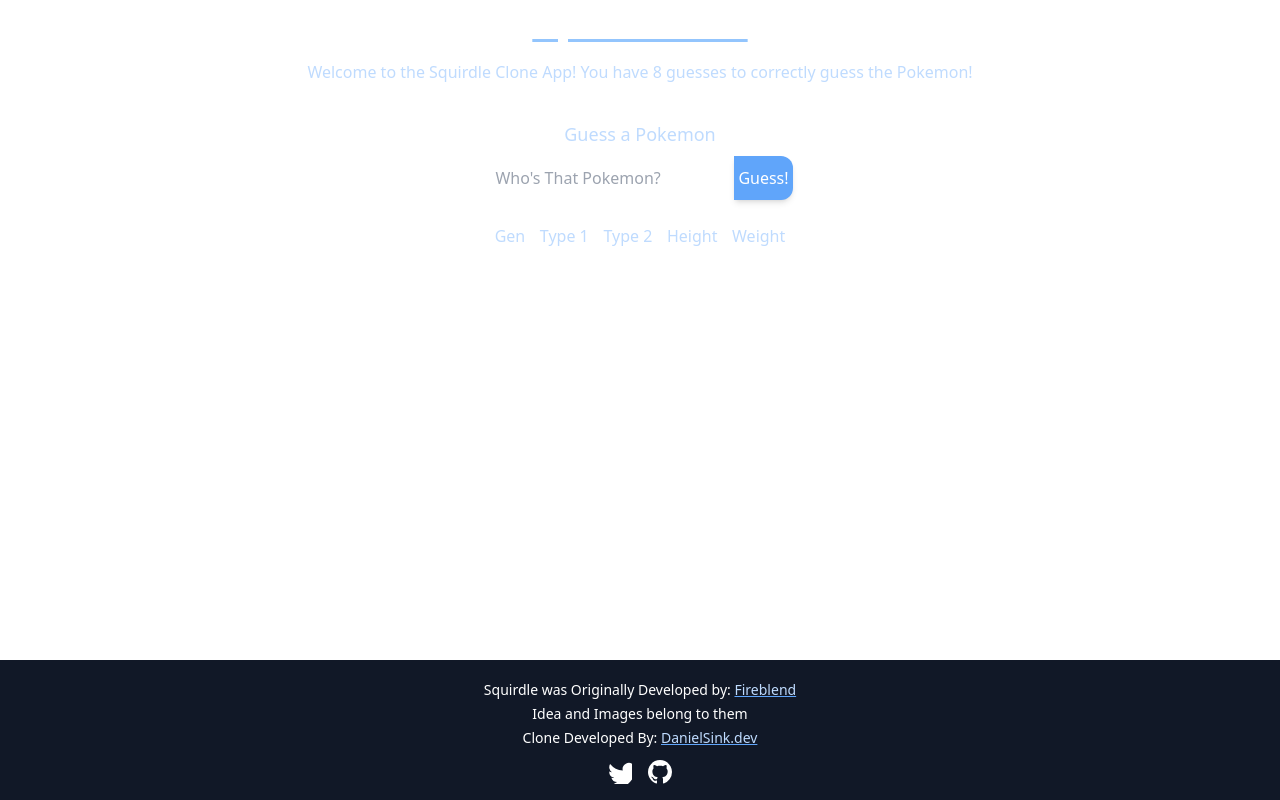
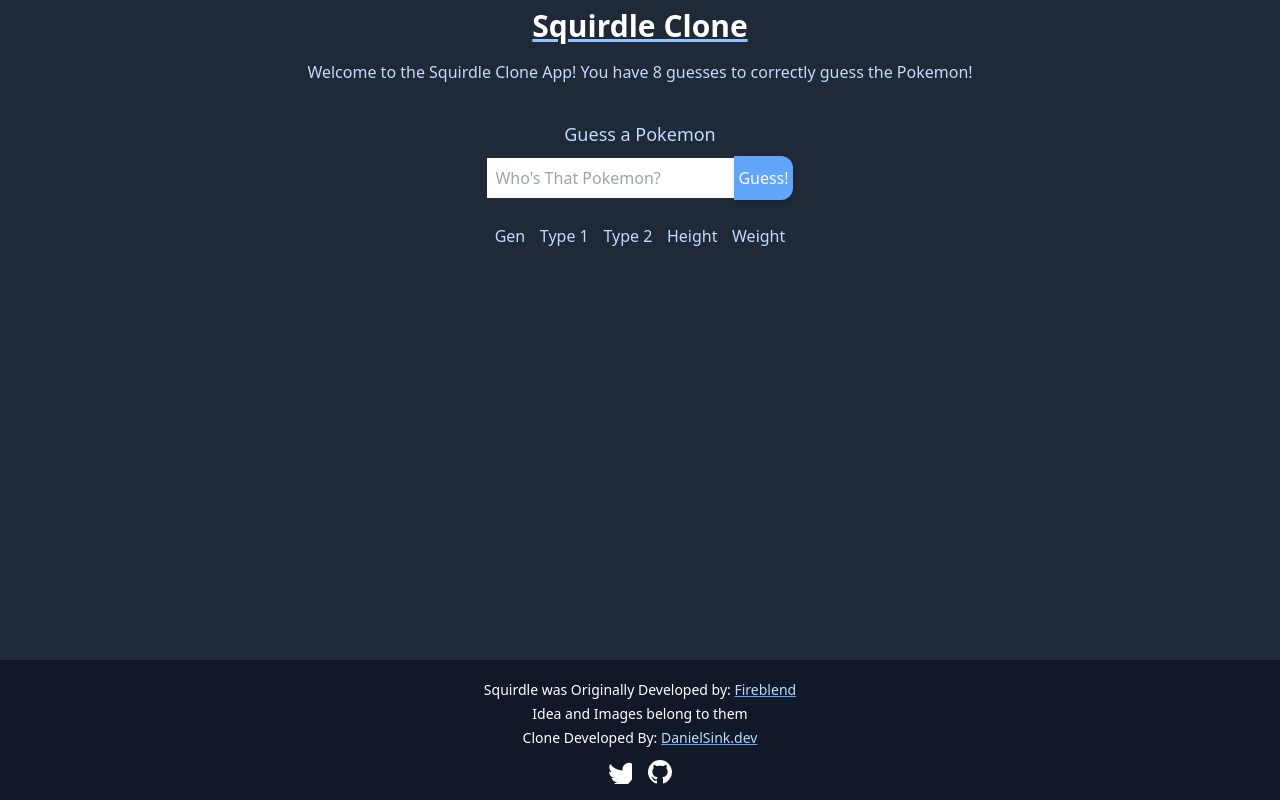
Before and after one commit to sinkda/squirdle-clone, a React (Create React App) app: page / in a window 1280 px wide. Built offline with nearby package versions, Linux system fonts and the light colour scheme.

Commit message:
Fix for issue with body bg color not applying

```diff
--- a/src/css/index.css
+++ b/src/css/index.css
@@ -1,3 +1,7 @@
 @tailwind base;
 @tailwind components;
 @tailwind utilities;
+
+body {
+    @apply bg-gray-800;
+}
--- a/tailwind.config.js
+++ b/tailwind.config.js
@@ -1,5 +1,5 @@
 module.exports = {
-  content: ["./src/**/*.{js,jsx,ts,tsx}"],
+  content: ["./src/**/*.{js,jsx,ts,tsx}", "./public/*.{html}"],
   theme: {
     extend: {},
   },
```
